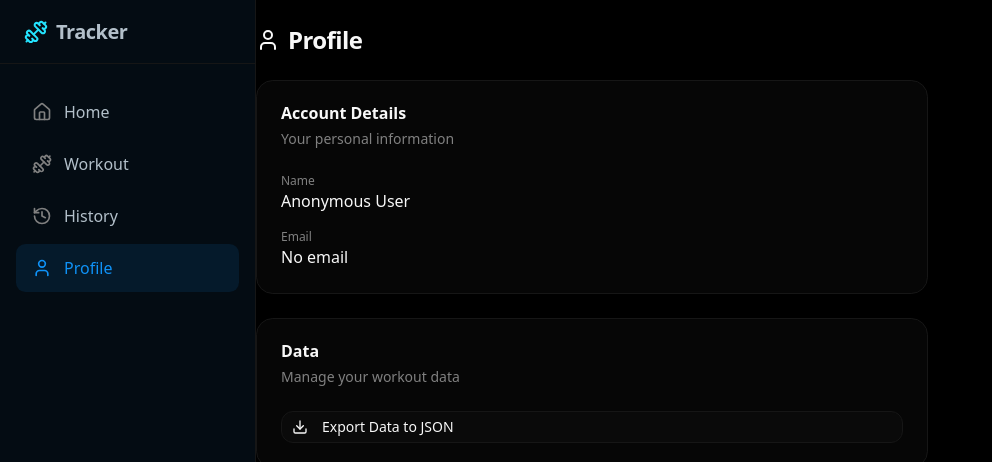
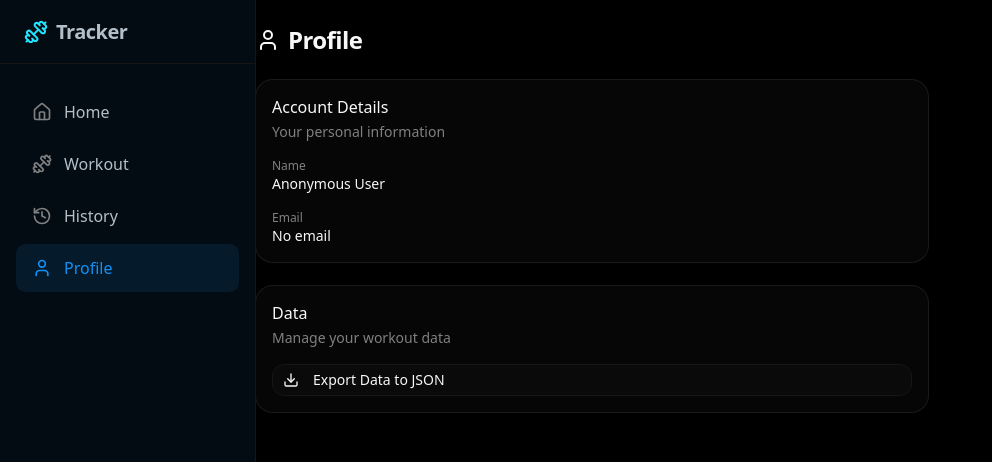
Before and after one commit to Rushild25/apex, a Next.js app: page /profile in a window 1280 px wide. Shown: the top 462 px of the page, without its empty margins (0-992 px from the left). Built offline with nearby package versions, Linux system fonts and the light colour scheme; no server answers.

Commit message:
Build Profile page layout

```diff
--- /dev/null
+++ b/src/components/ui/card.tsx
@@ -0,0 +1,103 @@
+import * as React from "react"
+
+import { cn } from "@/lib/utils"
+
+function Card({
+  className,
+  size = "default",
+  ...props
+}: React.ComponentProps<"div"> & { size?: "default" | "sm" }) {
+  return (
+    <div
+      data-slot="card"
+      data-size={size}
+      className={cn(
+        "group/card flex flex-col gap-(--card-spacing) overflow-hidden rounded-xl bg-card py-(--card-spacing) text-sm text-card-foreground ring-1 ring-foreground/10 [--card-spacing:--spacing(4)] has-data-[slot=card-footer]:pb-0 has-[>img:first-child]:pt-0 data-[size=sm]:[--card-spacing:--spacing(3)] data-[size=sm]:has-data-[slot=card-footer]:pb-0 *:[img:first-child]:rounded-t-xl *:[img:last-child]:rounded-b-xl hover:shadow-[0_0_15px_var(--color-primary)] transition-shadow duration-300",
+        className
+      )}
+      {...props}
+    />
+  )
+}
+
+function CardHeader({ className, ...props }: React.ComponentProps<"div">) {
+  return (
+    <div
+      data-slot="card-header"
+      className={cn(
+        "group/card-header @container/card-header grid auto-rows-min items-start gap-1 rounded-t-xl px-(--card-spacing) has-data-[slot=card-action]:grid-cols-[1fr_auto] has-data-[slot=card-description]:grid-rows-[auto_auto] [.border-b]:pb-(--card-spacing)",
+        className
+      )}
+      {...props}
+    />
+  )
+}
+
+function CardTitle({ className, ...props }: React.ComponentProps<"div">) {
+  return (
+    <div
+      data-slot="card-title"
+      className={cn(
+        "font-heading text-base leading-snug font-medium group-data-[size=sm]/card:text-sm",
+        className
+      )}
+      {...props}
+    />
+  )
+}
+
+function CardDescription({ className, ...props }: React.ComponentProps<"div">) {
+  return (
+    <div
+      data-slot="card-description"
+      className={cn("text-sm text-muted-foreground", className)}
+      {...props}
+    />
+  )
+}
+
+function CardAction({ className, ...props }: React.ComponentProps<"div">) {
+  return (
+    <div
+      data-slot="card-action"
+      className={cn(
+        "col-start-2 row-span-2 row-start-1 self-start justify-self-end",
+        className
+      )}
+      {...props}
+    />
+  )
+}
+
+function CardContent({ className, ...props }: React.ComponentProps<"div">) {
+  return (
+    <div
+      data-slot="card-content"
+      className={cn("px-(--card-spacing)", className)}
+      {...props}
+    />
+  )
+}
+
+function CardFooter({ className, ...props }: React.ComponentProps<"div">) {
+  return (
+    <div
+      data-slot="card-footer"
+      className={cn(
+        "flex items-center rounded-b-xl border-t bg-muted/50 p-(--card-spacing)",
+        className
+      )}
+      {...props}
+    />
+  )
+}
+
+export {
+  Card,
+  CardHeader,
+  CardFooter,
+  CardTitle,
+  CardAction,
+  CardDescription,
+  CardContent,
+}
```
